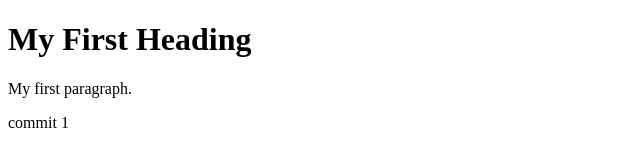
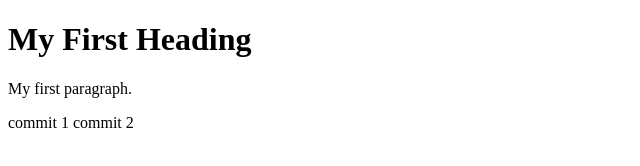
Before and after one commit to lc1188/ProjectA, a plain HTML site: page index.html in a window 1280 px wide. Shown: the full height of the page, 0-640 px from the left. Drawn offline with Linux system fonts and the light colour scheme.

Commit message:
commit 2

```diff
--- a/index.html
+++ b/index.html
@@ -5,5 +5,6 @@
 <h1>My First Heading</h1>
 <p>My first paragraph.</p>
 commit 1
+commit 2
 </body>
 </html>
```
